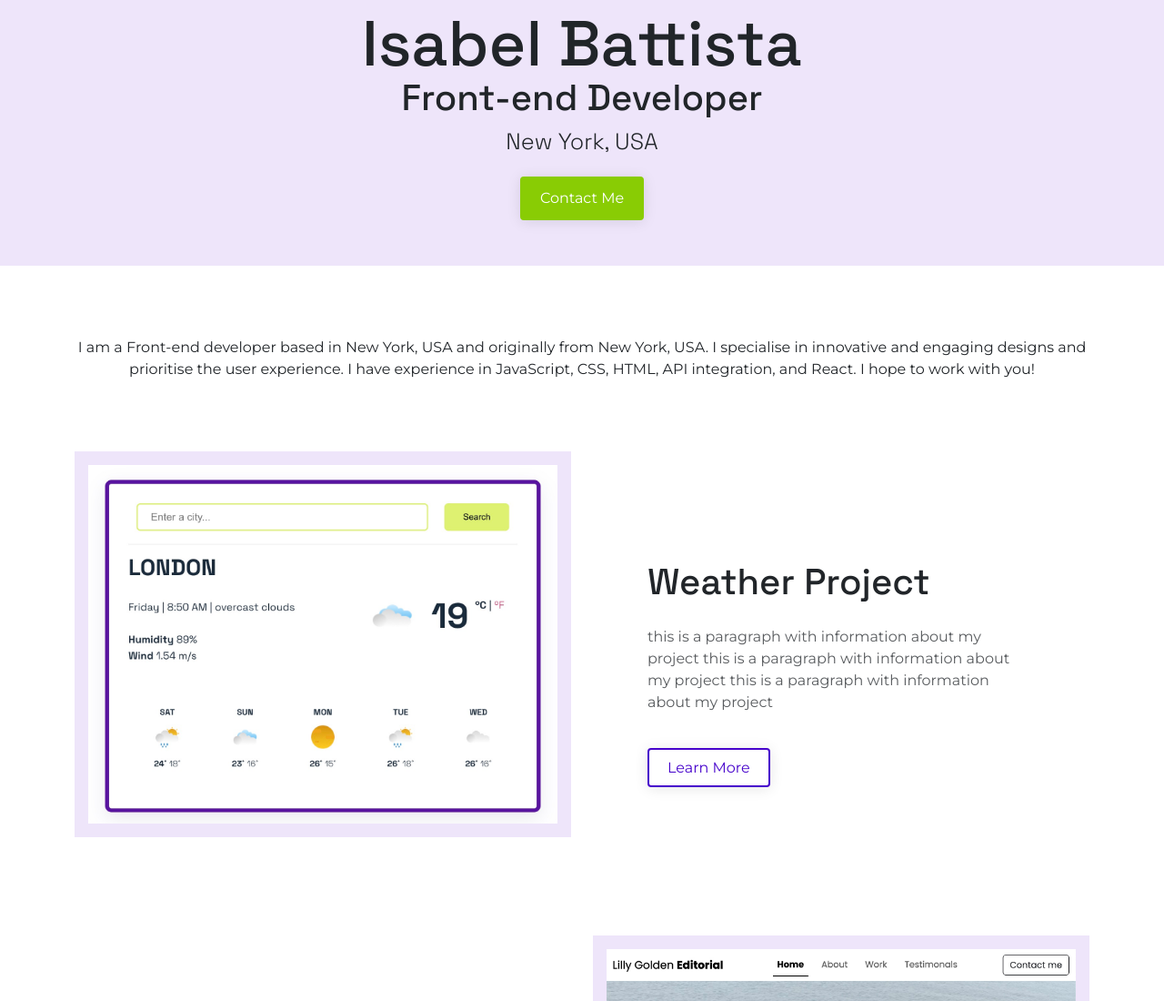
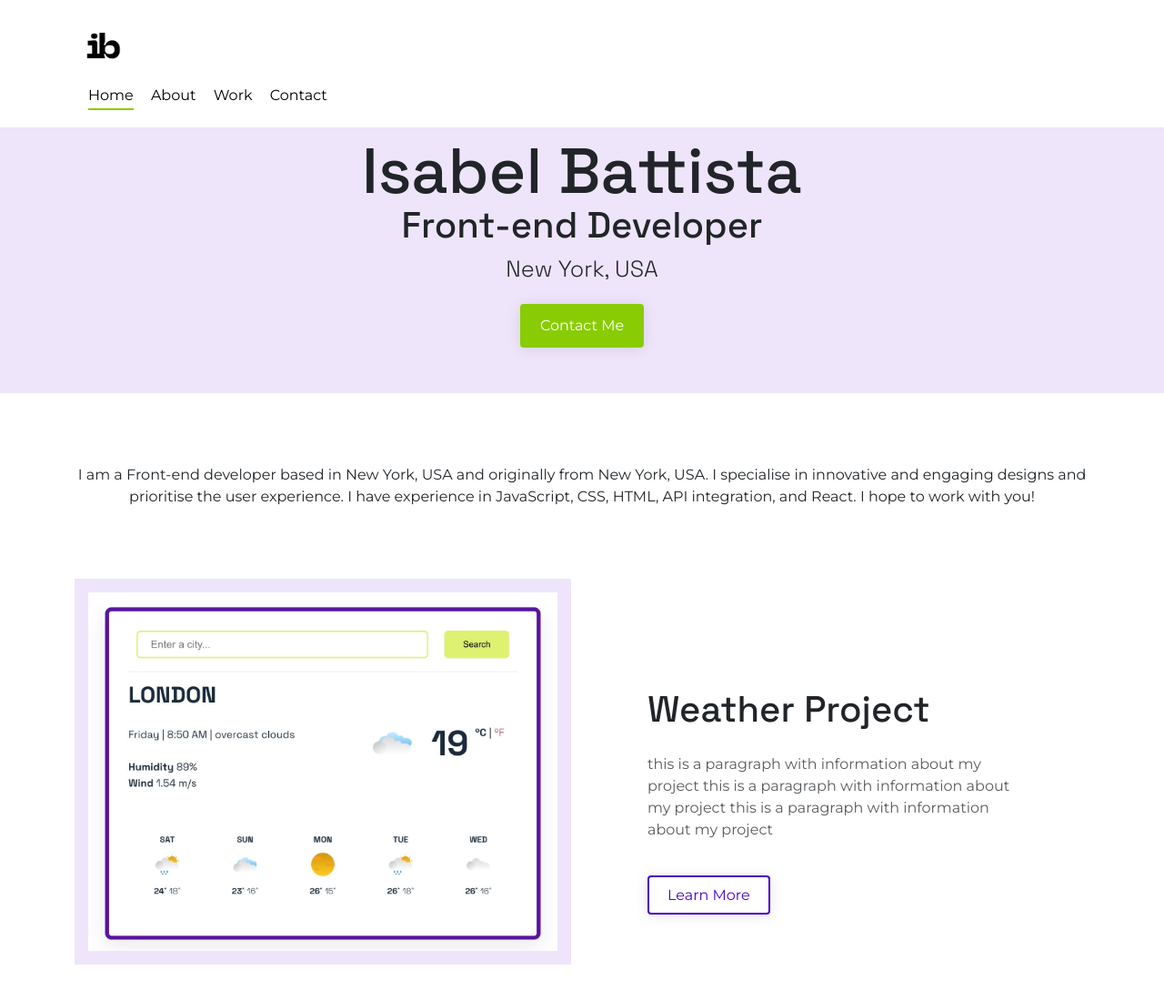
Before and after one commit to ibattistax/portfolio, a plain HTML site: page index.html in a window 1280 px wide. Shown: the top 1100 px of the page at 91% size. Drawn offline with nearby package versions, Linux system fonts and the light colour scheme.

Commit message:
Added header to index.html

```diff
--- a/index.html
+++ b/index.html
@@ -22,6 +22,8 @@
       href="https://fonts.googleapis.com/css2?family=Montserrat:ital,wght@0,100..900;1,100..900&family=Space+Grotesk:wght@300..700&display=swap"
       rel="stylesheet"
     />
+    <link rel="shortcut icon" href="images/favicon.ico" type="image/x-icon" />
+
     <link rel="stylesheet" href="src/style.css" />
     <script
       src="https://kit.fontawesome.com/35c5bd0d0b.js"
@@ -29,6 +31,19 @@
     ></script>
   </head>
   <body>
+    <nav class="sticky-top">
+      <div class="container">
+        <img src="images/logo4.png" alt="" class="logo" />
+        <ul>
+          <li class="link active">
+            <a href="/index.html">Home</a>
+          </li>
+          <li class="link"><a href="/about.html">About</a></li>
+          <li class="link"><a href="/work.html">Work</a></li>
+          <li class="link"><a href="/contact.html">Contact</a></li>
+        </ul>
+      </div>
+    </nav>
     <div class="hero">
       <h1 class="">Isabel Battista</h1>
       <h3 class="">Front-end Developer</h3>
--- a/src/style.css
+++ b/src/style.css
@@ -18,6 +18,34 @@ h4 {
 }
 body {
   font-family: var(--body-font);
+}
+.logo {
+  max-height: 70px;
+}
+nav {
+  padding: 20px 0;
+}
+nav ul {
+  margin: 0;
+  padding: 0;
+}
+nav img {
+  display: flex;
+}
+nav li {
+  display: inline;
+  list-style: none;
+  margin-left: 15px;
+  line-height: 30px;
+}
+nav a {
+  text-decoration: none;
+  color: black;
+  transition: all 100ms ease-in-out;
+}
+nav li.active a {
+  border-bottom: 2px solid var(--primary-color);
+  padding-bottom: 4.5px;
 }
 h1 {
   line-height: 0.8;
@@ -108,7 +136,6 @@ p {
   text-decoration: none;
   color: black;
   display: inline-block;
-  padding-bottom: 3px;
   position: relative;
 }
 .link::before {
```
Also changed, not shown: images/favicon.ico (added).
